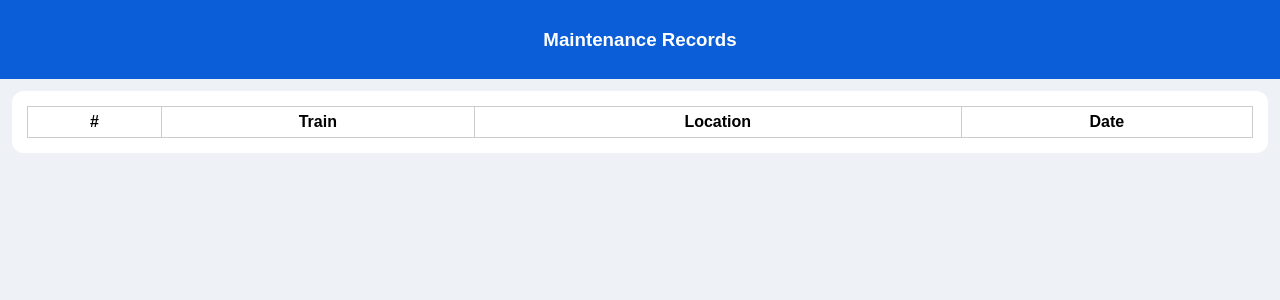
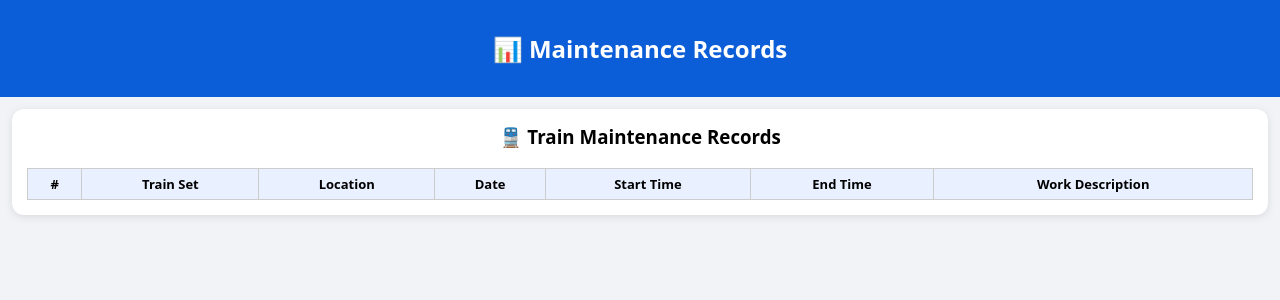
Before and after one commit to humblefool-95/maintenance-system, a Flask app: page /records in a window 1280 px wide. Shown: the top 300 px of the page. Run offline with Flask 3, Linux system fonts and the light colour scheme; lists and menus that the app fills with data are empty; some libraries are stand-ins or nearby versions.

Commit message:
Update records.html

```diff
--- a/templates/records.html
+++ b/templates/records.html
@@ -1,16 +1,55 @@
 <!DOCTYPE html>
-<html>
+<html lang="en">
 <head>
 <meta charset="UTF-8">
 <title>Maintenance Records</title>
-<meta name="viewport" content="width=device-width, initial-scale=1">
+<meta name="viewport" content="width=device-width, initial-scale=1.0">
 
 <style>
-body{font-family:Arial;background:#eef2f6;margin:0}
-header{background:#0b5ed7;color:white;padding:10px;text-align:center}
-.card{background:white;margin:12px;padding:15px;border-radius:12px}
-table{width:100%;border-collapse:collapse}
-th,td{border:1px solid #ccc;padding:6px}
+body{
+  margin:0;
+  font-family:system-ui,Arial;
+  background:#f1f3f6;
+}
+
+header{
+  background:#0b5ed7;
+  color:white;
+  padding:12px;
+  text-align:center;
+}
+
+.container{
+  padding:12px;
+}
+
+.card{
+  background:white;
+  padding:15px;
+  border-radius:12px;
+  box-shadow:0 2px 8px rgba(0,0,0,.1);
+}
+
+h3{
+  margin-top:0;
+  text-align:center;
+}
+
+table{
+  width:100%;
+  border-collapse:collapse;
+  font-size:13px;
+}
+
+th,td{
+  border:1px solid #ccc;
+  padding:6px;
+  text-align:center;
+}
+
+th{
+  background:#e9f0ff;
+}
 </style>
 </head>
 
@@ -18,6 +57,7 @@ th,td{border:1px solid #ccc;padding:6px}
 
 <!-- SUPABASE INIT -->
 <script src="https://cdn.jsdelivr.net/npm/@supabase/supabase-js@2.39.3"></script>
+
 <script>
 window.supabaseClient = supabase.createClient(
   "https://cyaxvuwkwptaxbkpwyid.supabase.co",
@@ -26,50 +66,75 @@ window.supabaseClient = supabase.createClient(
 </script>
 
 <header>
-<h3>Maintenance Records</h3>
+  <h2>📊 Maintenance Records</h2>
 </header>
 
+<div class="container">
+
 <div class="card">
+
+<h3>🚆 Train Maintenance Records</h3>
+
 <table>
 <thead>
 <tr>
 <th>#</th>
-<th>Train</th>
+<th>Train Set</th>
 <th>Location</th>
 <th>Date</th>
+<th>Start Time</th>
+<th>End Time</th>
+<th>Work Description</th>
 </tr>
 </thead>
+
 <tbody id="body"></tbody>
+
 </table>
+
+</div>
 </div>
 
 <script>
-loadData()
 
-async function loadData(){
+loadTrainRecords();
 
-const {data,error}=await window.supabaseClient
-.from("train_maintenance")
-.select("*")
-.order("id",{ascending:false})
+async function loadTrainRecords(){
+
+const { data, error } = await window.supabaseClient
+  .from("train_maintenance")
+  .select("train_set, location, date, start_time, end_time, work")
+  .order("id", { ascending: false });
 
 if(error){
- console.log(error)
- return
+  console.error(error);
+  alert("Error loading maintenance records");
+  return;
 }
 
-let rows=""
-data.forEach((r,i)=>{
- rows+=`<tr>
- <td>${i+1}</td>
- <td>${r.train_set}</td>
- <td>${r.location}</td>
- <td>${r.date}</td>
- </tr>`
-})
+const tableBody = document.getElementById("body");
+tableBody.innerHTML = "";
 
-body.innerHTML=rows
+data.forEach((row, index) => {
+
+  const tr = document.createElement("tr");
+
+  tr.innerHTML = `
+    <td>${index + 1}</td>
+    <td>${row.train_set || ""}</td>
+    <td>${row.location || ""}</td>
+    <td>${row.date || ""}</td>
+    <td>${row.start_time || ""}</td>
+    <td>${row.end_time || ""}</td>
+    <td>${row.work || ""}</td>
+  `;
+
+  tableBody.appendChild(tr);
+
+});
+
 }
+
 </script>
 
 </body>
```
